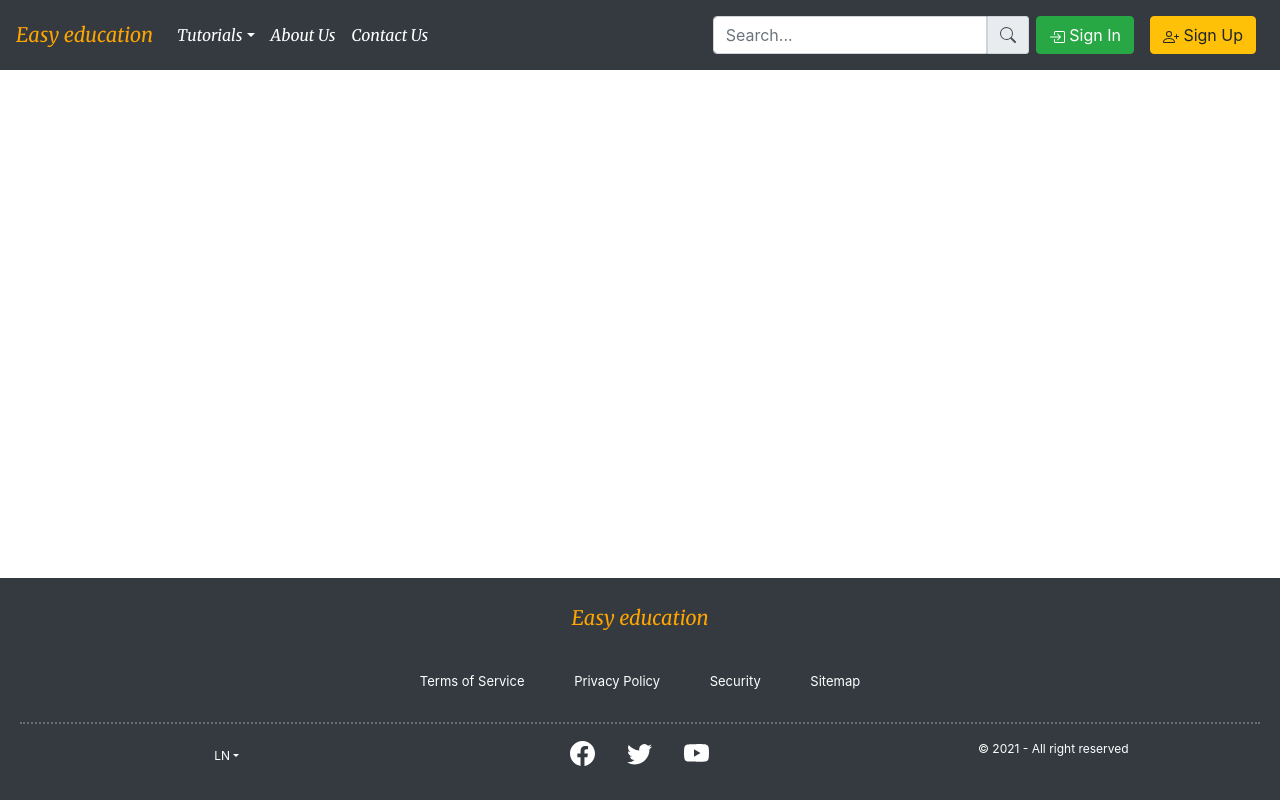
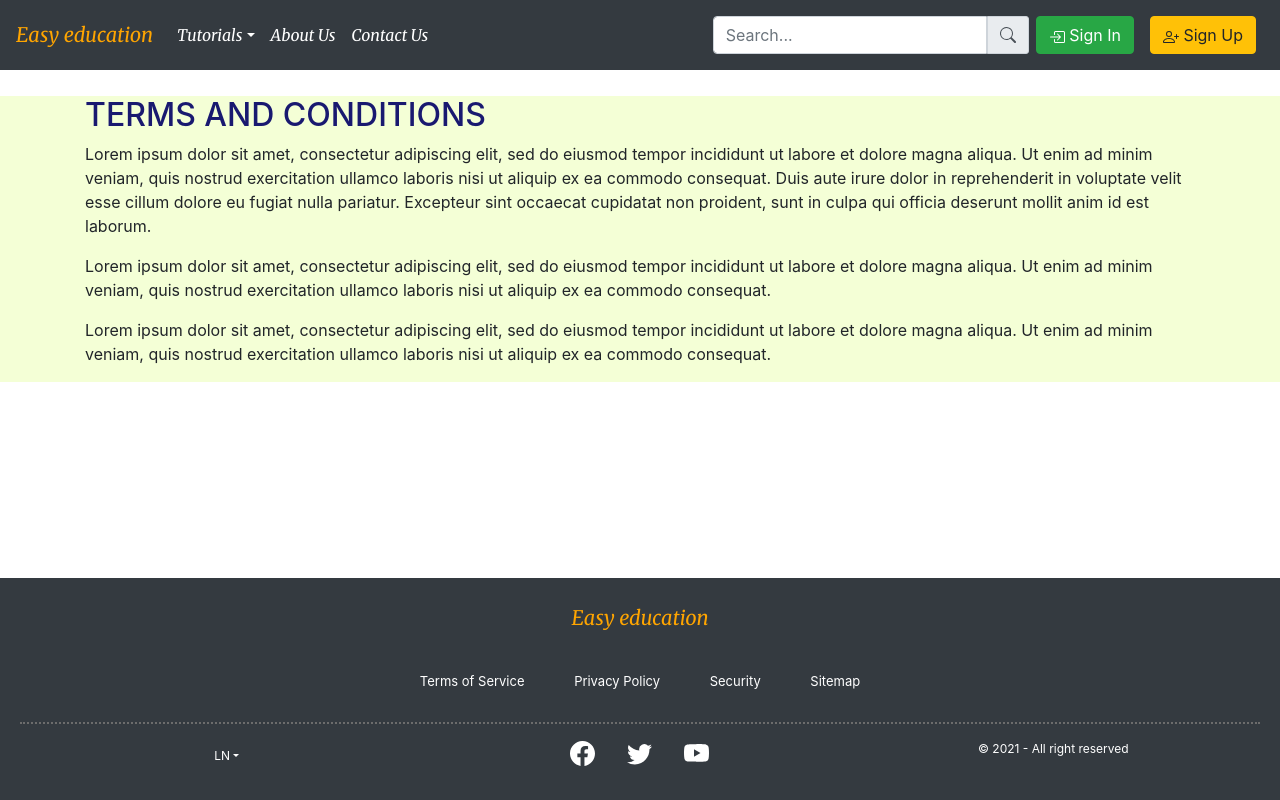
Before and after one commit to luckykumarirai/easy-education, a React (Create React App) app: page /Terms-and-Conditions in a window 1280 px wide. Built offline with nearby package versions, Linux system fonts and the light colour scheme.

Commit message:
added terms and condition page

```diff
--- a/src/App.js
+++ b/src/App.js
@@ -8,7 +8,7 @@ import Signup from "./components/Signup";
 import Signin from "./components/Signin";
 import { BrowserRouter as Router, Switch, Route} from 'react-router-dom';
 import Aboutus from "./components/Aboutus";
-//import { Button } from "react-bootstrap";
+import TermsAndConditions from "./components/TermsAndConditions";
 
 function App() {
   return (
@@ -19,6 +19,7 @@ function App() {
         <Route exact path="/contact" component={Contact}/>
         <Route exact path="/home" component={Home}/>
         <Route path="/Aboutus" exact component={Aboutus} />
+        <Route path="/Terms-and-Conditions" exact component={TermsAndConditions} />
       </Switch>
     </Router>
     <Footer />
--- /dev/null
+++ b/src/components/TermsAndConditions.js
@@ -0,0 +1,27 @@
+import React from 'react'
+import "bootstrap/dist/css/bootstrap.min.css";
+import {Container, Row, Col} from "react-bootstrap";
+
+export default function TermsAndConditions() {
+    return (
+        <div style={{background:'#f4ffd6'}}>
+            <Container style={{width:'100%', background:"None", textAlign:'left', marginTop:'2%'}}>
+            <h2 style={{fontFamily:'revert', color:'midnightblue'}}>TERMS AND CONDITIONS</h2>
+                <Row>
+                    <Col class="col-12 col-md-12 col-sm-12">
+                    <p>Lorem ipsum dolor sit amet, consectetur adipiscing elit, sed do eiusmod tempor incididunt ut labore et dolore magna aliqua. Ut enim ad minim veniam, quis nostrud exercitation ullamco laboris nisi ut aliquip ex ea commodo consequat. Duis aute irure dolor in reprehenderit in voluptate velit esse cillum dolore eu fugiat nulla pariatur. Excepteur sint occaecat cupidatat non proident, sunt in culpa qui officia deserunt mollit anim id est laborum.</p>
+                    <p>Lorem ipsum dolor sit amet, consectetur adipiscing elit, sed do eiusmod tempor incididunt ut labore et dolore magna aliqua. Ut enim ad minim veniam, quis nostrud exercitation ullamco laboris nisi ut aliquip ex ea commodo consequat.</p>
+                    </Col>
+                    </Row>
+                    <Row>
+                    <Col class="col-12 col-md-12 col-sm-12">
+                    <p>Lorem ipsum dolor sit amet, consectetur adipiscing elit, sed do eiusmod tempor incididunt ut labore et dolore magna aliqua. Ut enim ad minim veniam, quis nostrud exercitation ullamco laboris nisi ut aliquip ex ea commodo consequat.</p>
+                    </Col>
+                </Row>
+            </Container>
+
+        </div>
+    )
+}
+
+// export default PrivacyPolicy
```
Also changed, not shown: 1 other file (tests, documents, lock files or other folders).
